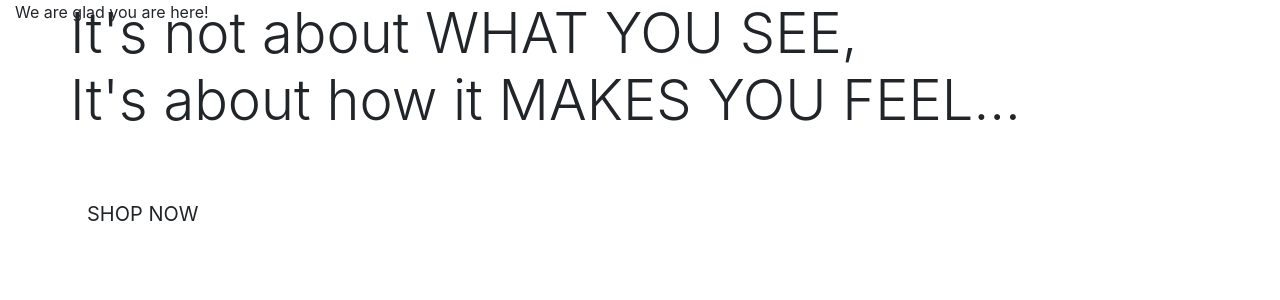
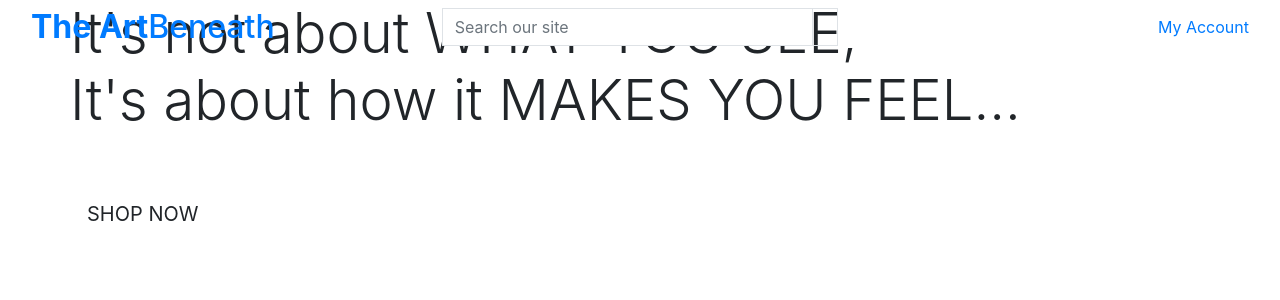
Before and after one commit to monika-mak/the_art_beneath, a Django app: page / in a window 1280 px wide. Shown: the top 300 px of the page. Run offline with Django 5.2, Linux system fonts and the light colour scheme.

Commit message:
add header and search bar

```diff
--- a/home/templates/home/index.html
+++ b/home/templates/home/index.html
@@ -5,7 +5,9 @@
 {% block page_header %}
     <div class ="container header-container">
         <div class ="row">
-            <div class ="col"></div>
+            <div class ="col">
+
+            </div>
         </div>
     </div>
 {% endblock %}
--- a/templates/base.html
+++ b/templates/base.html
@@ -30,15 +30,50 @@
 
     <title>The Art Beneath {% block extra_title %}{% endblock %}</title>
   </head>
-
   <body>
-    <header class ="container-fluid fixed-top">We are glad you are here!</header>
+    <!-- .col*3 will cretae 3 columns divs-->
+    <header class ="container-fluid fixed-top">
+      <div class ="row">
+        <div class= "col col-12 col-lg-4 my-auto py-1 py-lg-0 text-center text-lg-left">
+          <a href="{% url 'home' %}" class="nav-link main-logo-link">
+              <h2 class="logo-font text-black my-0"><strong>The Art</strong>Beneath</h2>
+          </a>
+        </div>
+        <div class="col-12 col-lg-4 my-auto py-1 py-lg-0">
+          <form method="GET" action="">
+              <div class="input-group w-100">
+                  <input class="form-control border border-black rounded-0" type="text" name="q" placeholder="Search our site">
+                  <div class="input-group-append">
+                      <button class="form-control btn btn-black border border-black rounded-0" type="submit">
+                          <span class="icon">
+                              <i class="fas fa-search"></i>
+                          </span>
+                      </button>
+                  </div>
+              </div>
+          </form>
+        </div>
+        <div class= "col col-12 col-lg-4 my-auto py-1 py-lg-0 ">
+          <ul class="list-inline list-unstyled text-center text-lg-right my-0">
+            <li class="list-inline-item dropdown">
+                <a class="text-black nav-link" href="#" id="user-options" data-toggle="dropdown" aria-haspopup="true" aria-expanded="false">
+                    <div class="text-center">
+                        <div><i class="fas fa-user fa-lg"></i></div>
+                        <p class="my-0">My Account</p>
+                    </div>
+                </a>
+            </li>
+          </ul>
+        </div>
+      </div>
+    </header>
 
     {% if messages %}
-        <div class = "message-container"></div>
+      <div class = "message-container"></div>
     {% endif %}
 
     {% block page_header %}
+
     {% endblock %}
 
     {% block content %}
```
